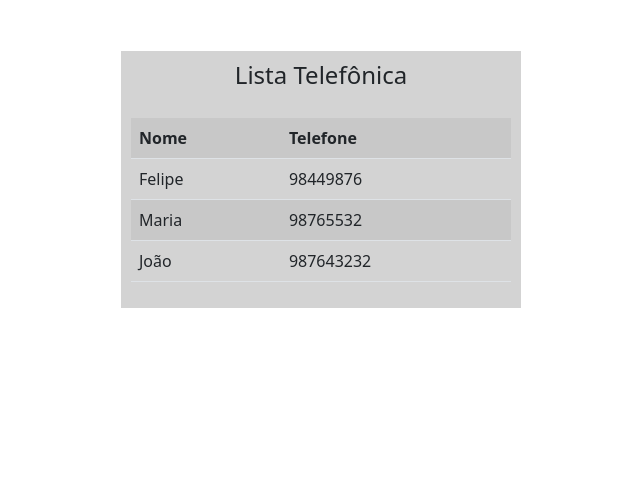
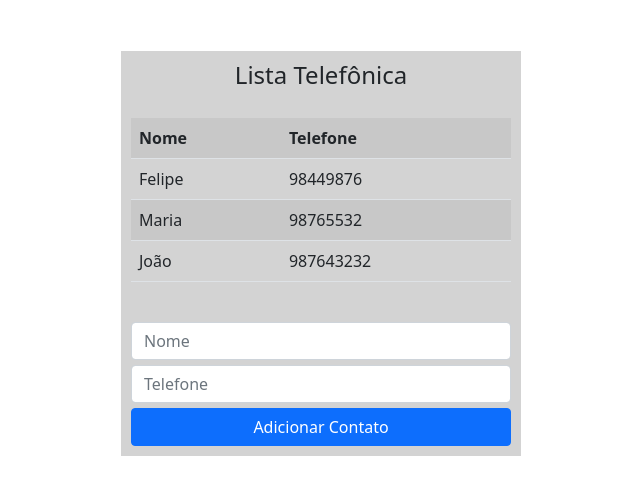
Before and after one commit to GuilhermeVDG/phone-book, a website: page index.html in a window 1280 px wide. Shown: the whole page, without its empty margins (319-959 px from the left). Drawn offline with nearby package versions, Linux system fonts and the light colour scheme.

Commit message:
create addcontato

```diff
--- a/index.html
+++ b/index.html
@@ -24,6 +24,13 @@
     .table {
       margin-top: 20px;
     }
+
+    .form-control {
+      margin-bottom: 5px;
+    }
+    .btn {
+      width: 100%;
+    }
   </style>
   <script src="lib/angular/angular.js"></script>
   <script>
@@ -34,8 +41,12 @@
       {nome: "Felipe", telefone: "98449876"},
       {nome: "Maria", telefone: "98765532"},
       {nome: "João", telefone: "987643232"}
-    ]
-    })
+    ];
+    $scope.addContato = (contato) => {
+      $scope.contatos.push(angular.copy(contato));
+      delete $scope.contato;
+    };
+    });
   </script>
 </head>
 <body ng-controller="phoneBookCtrl">
@@ -51,7 +62,11 @@
         <td>{{contato.telefone}}</td>
       </tr>
     </table>
-
+    <br/>
+    <input class="form-control" type="text" ng-model="contato.nome" placeholder="Nome"/>
+    <input class="form-control" type="text" ng-model="contato.telefone" placeholder="Telefone"/>
+    <button class="btn btn-primary" ng-click="addContato(contato)">Adicionar Contato</button>
+    {{contato}}
   </div>
 </body>
 </html>
```
